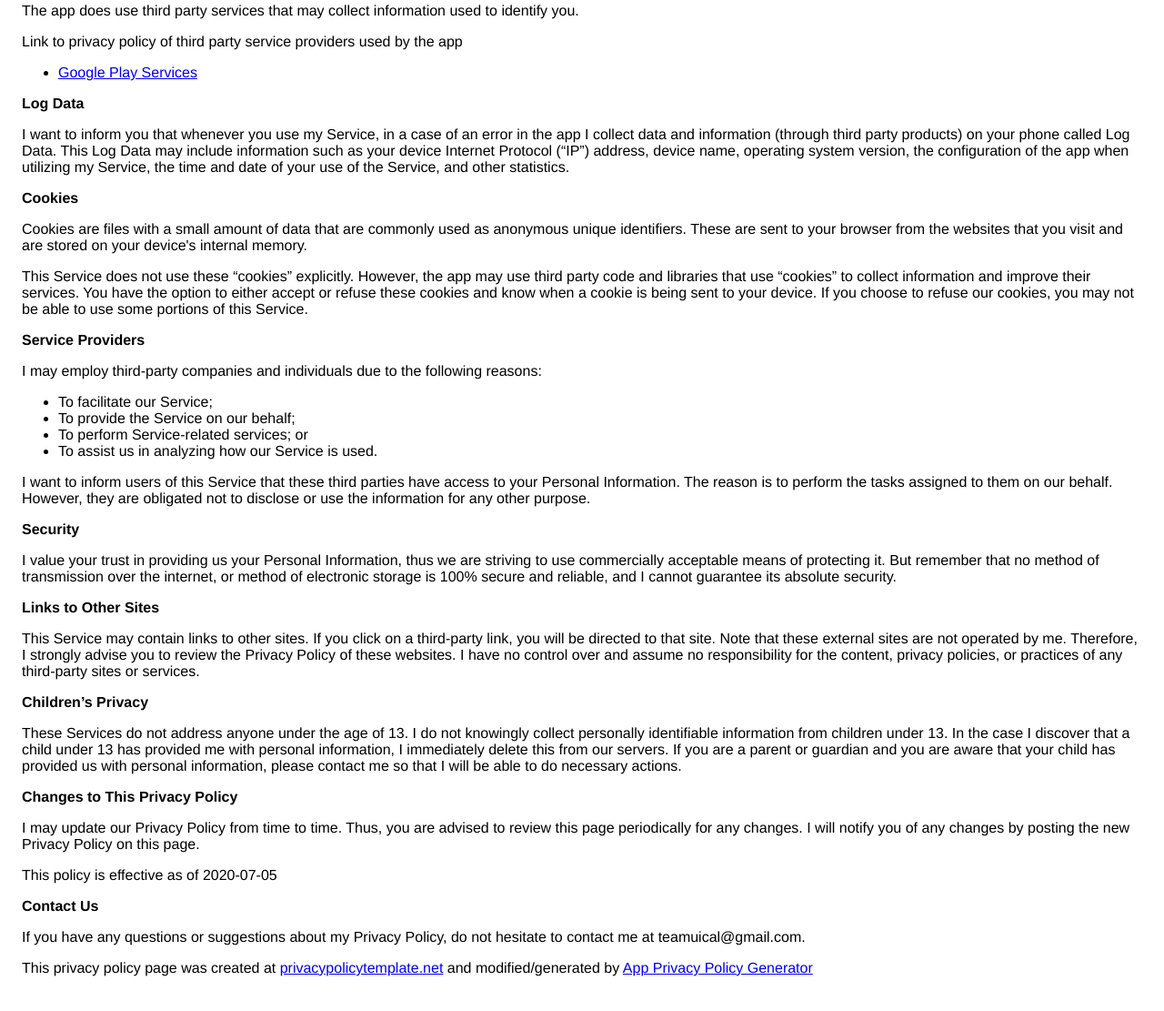
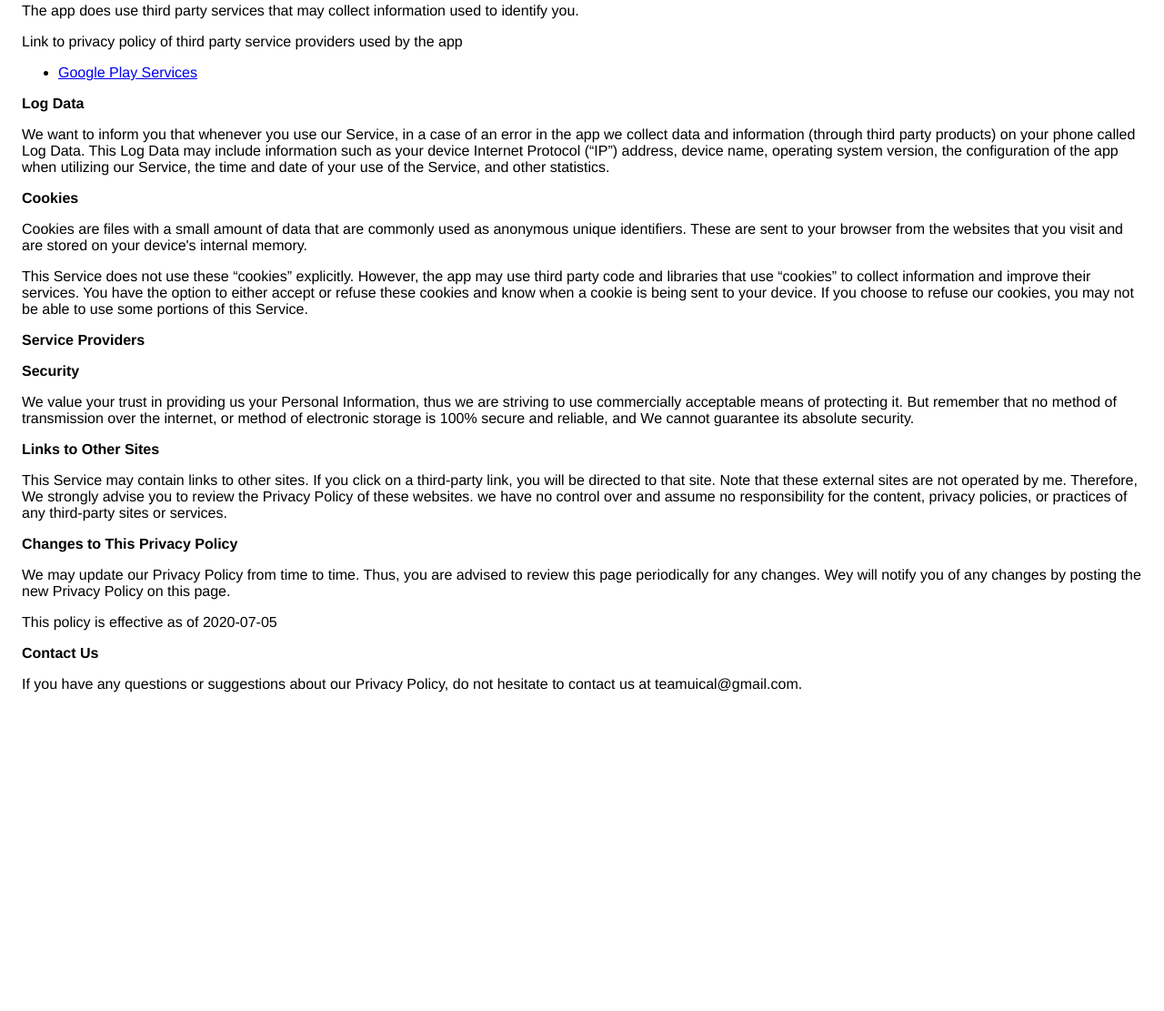
Before and after one commit to teamuical/teamuical.github.io, a plain HTML site: page index.html in a window 1280 px wide. Shown: the part 331-1442 px from the top of the page at 91% size. After the commit the page ends 1132 px from the top, so only its background shows below. Drawn offline with Linux system fonts and the light colour scheme.

Commit message:
Update index.html

```diff
--- a/index.html
+++ b/index.html
@@ -8,7 +8,7 @@
     </head>
     <body>
     <strong>Privacy Policy</strong> <p>
-                  Manish Patel and Vasu Garg built the Go Corona Go -PlasmaFinder app as
+                  We (Manish Patel and Vasu Garg) have built the Go Corona Go -PlasmaFinder app as
                   a Free app. This SERVICE is provided by
                   us at no cost and is intended for use as
                   is.
@@ -37,13 +37,13 @@
                     Link to privacy policy of third party service providers used
                     by the app
                   </p> <ul><li><a href="https://www.google.com/policies/privacy/" target="_blank" rel="noopener noreferrer">Google Play Services</a></li><!----><!----><!----><!----><!----><!----><!----><!----><!----><!----><!----><!----><!----><!----><!----><!----><!----><!----><!----><!----></ul></div> <p><strong>Log Data</strong></p> <p>
-                  I want to inform you that whenever you
-                  use my Service, in a case of an error in the app
-                  I collect data and information (through third party
+                  We want to inform you that whenever you
+                  use our Service, in a case of an error in the app
+                  we collect data and information (through third party
                   products) on your phone called Log Data. This Log Data may
                   include information such as your device Internet Protocol
                   (“IP”) address, device name, operating system version, the
-                  configuration of the app when utilizing my Service,
+                  configuration of the app when utilizing our Service,
                   the time and date of your use of the Service, and other
                   statistics.
                 </p> <p><strong>Cookies</strong></p> <p>
@@ -59,54 +59,33 @@
                   and know when a cookie is being sent to your device. If you
                   choose to refuse our cookies, you may not be able to use some
                   portions of this Service.
-                </p> <p><strong>Service Providers</strong></p> <p>
-                  I may employ third-party companies and
-                  individuals due to the following reasons:
-                </p> <ul><li>To facilitate our Service;</li> <li>To provide the Service on our behalf;</li> <li>To perform Service-related services; or</li> <li>To assist us in analyzing how our Service is used.</li></ul> <p>
-                  I want to inform users of this Service
-                  that these third parties have access to your Personal
-                  Information. The reason is to perform the tasks assigned to
-                  them on our behalf. However, they are obligated not to
-                  disclose or use the information for any other purpose.
-                </p> <p><strong>Security</strong></p> <p>
-                  I value your trust in providing us your
+                </p> <p><strong>Service Providers</strong></p>
+                <p><strong>Security</strong></p> <p>
+                  We value your trust in providing us your
                   Personal Information, thus we are striving to use commercially
                   acceptable means of protecting it. But remember that no method
                   of transmission over the internet, or method of electronic
-                  storage is 100% secure and reliable, and I cannot
+                  storage is 100% secure and reliable, and We cannot
                   guarantee its absolute security.
                 </p> <p><strong>Links to Other Sites</strong></p> <p>
                   This Service may contain links to other sites. If you click on
                   a third-party link, you will be directed to that site. Note
                   that these external sites are not operated by me.
-                  Therefore, I strongly advise you to review the
-                  Privacy Policy of these websites. I have
+                  Therefore, We strongly advise you to review the
+                  Privacy Policy of these websites. we have
                   no control over and assume no responsibility for the content,
                   privacy policies, or practices of any third-party sites or
                   services.
-                </p> <p><strong>Children’s Privacy</strong></p> <p>
-                  These Services do not address anyone under the age of 13.
-                  I do not knowingly collect personally
-                  identifiable information from children under 13. In the case
-                  I discover that a child under 13 has provided
-                  me with personal information, I immediately
-                  delete this from our servers. If you are a parent or guardian
-                  and you are aware that your child has provided us with
-                  personal information, please contact me so that
-                  I will be able to do necessary actions.
-                </p> <p><strong>Changes to This Privacy Policy</strong></p> <p>
-                  I may update our Privacy Policy from
+
+                <p><strong>Changes to This Privacy Policy</strong></p> <p>
+                  We may update our Privacy Policy from
                   time to time. Thus, you are advised to review this page
-                  periodically for any changes. I will
+                  periodically for any changes. Wey will
                   notify you of any changes by posting the new Privacy Policy on
                   this page.
                 </p> <p>This policy is effective as of 2020-07-05</p> <p><strong>Contact Us</strong></p> <p>
-                  If you have any questions or suggestions about my
-                  Privacy Policy, do not hesitate to contact me at teamuical@gmail.com.
-                </p> <p>
-                  This privacy policy page was created at
-                  <a href="https://privacypolicytemplate.net" target="_blank" rel="noopener noreferrer">privacypolicytemplate.net</a>
-                  and modified/generated by
-                  <a href="https://app-privacy-policy-generator.firebaseapp.com/" target="_blank" rel="noopener noreferrer">App Privacy Policy Generator</a></p>
+                  If you have any questions or suggestions about our
+                  Privacy Policy, do not hesitate to contact us at teamuical@gmail.com.
+                </p>
     </body>
     </html>
```
